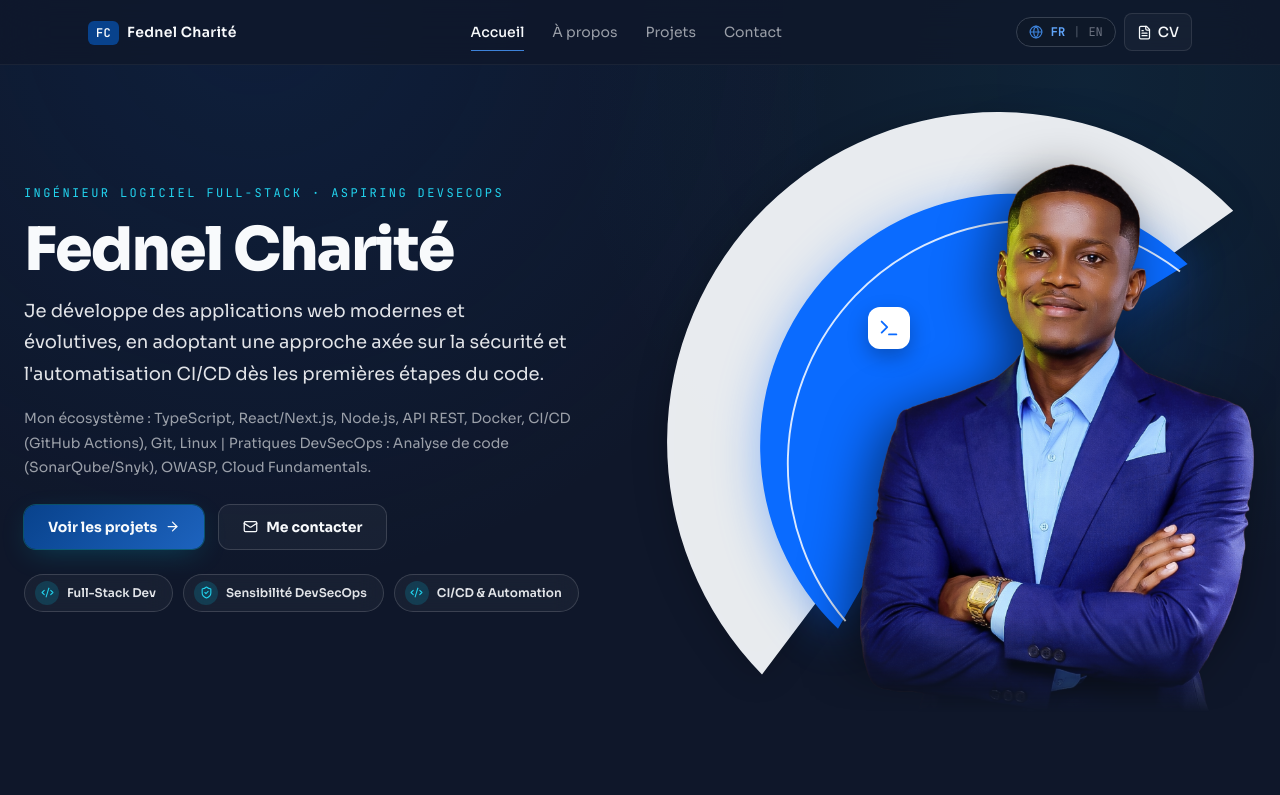
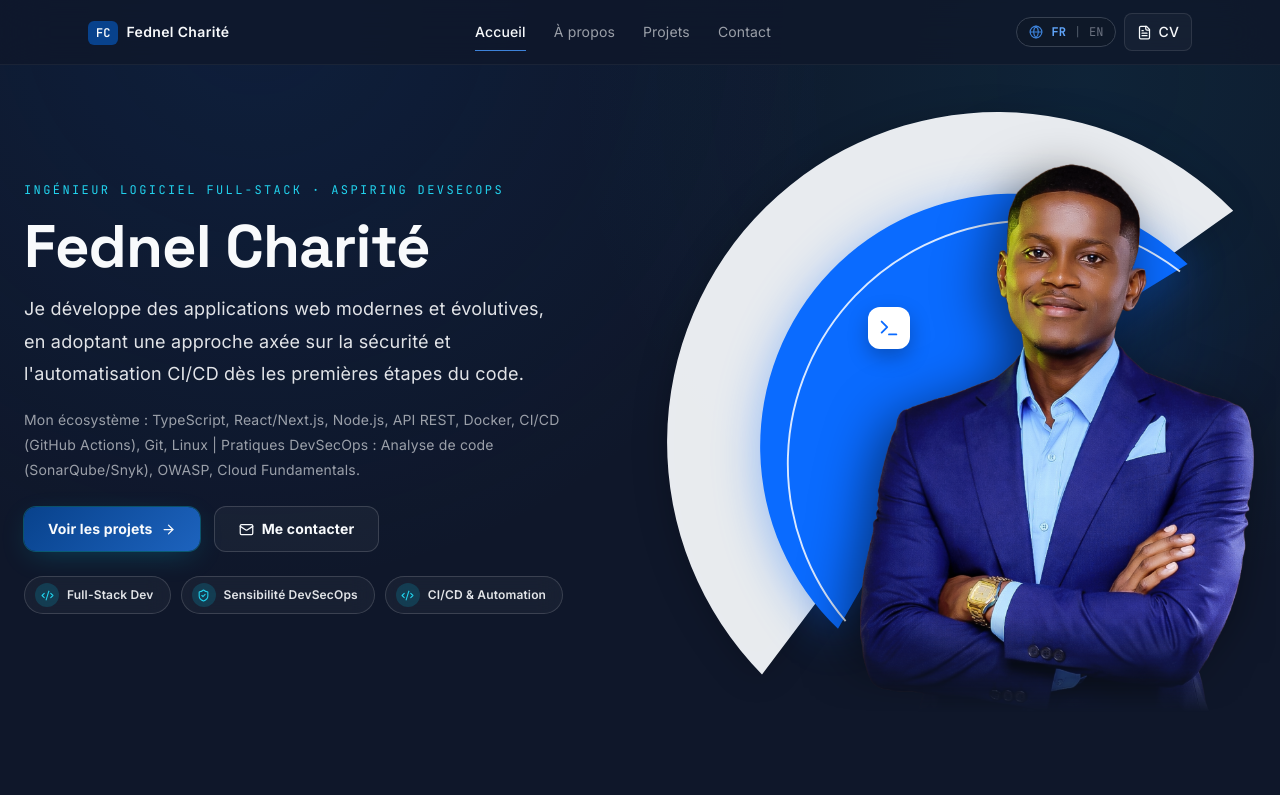
Before and after one commit to Feddy509/fednelCharite-portfolio, a Next.js app: page / in a window 1280 px wide. Shown: the top 795 px of the page. Built offline with nearby package versions, Linux system fonts and the light colour scheme.

Commit message:
correction des polices

```diff
--- a/app/globals.css
+++ b/app/globals.css
@@ -12,7 +12,7 @@
 }
 
 /* ===========================================================
-   TIPOGRAFI & STYLES DE BASE (OPTIMIZED)
+   TIPOGRAFI & STYLES DE BASE (OPTIMIZED & SPACED)
 =========================================================== */
 
 @layer base {
@@ -20,11 +20,12 @@
     scroll-behavior: smooth;
   }
 
-  /* Fond bleu uni orijinal la ak Sora + Amelyorasyon Line-Height */
+  /* Kò tèks la ap pran Inter ak pi bon espas liy (*line-height*) ak espas lèt */
   body {
-    font-family: var(--font-sora), -apple-system, BlinkMacSystemFont, "Segoe UI", Roboto, sans-serif !important;
-    line-height: 1.7 !important;
-    color: #e2e8f0;
+    font-family: var(--font-inter), -apple-system, BlinkMacSystemFont, "Segoe UI", Roboto, sans-serif !important;
+    line-height: 1.75 !important;
+    letter-spacing: 0.01em;
+    color: #cbd5e1;
     background-image: radial-gradient(
         circle at 20% 0%,
         rgba(8, 66, 140, 0.18),
@@ -34,25 +35,33 @@
     background-attachment: fixed;
   }
 
-  /* Asire paragraf yo respire tou */
+  /* Asire paragraf yo respire epi yo gen bon espasaj */
   p {
-    line-height: 1.75 !important;
+    line-height: 1.8 !important;
+    letter-spacing: 0.012em;
     color: #cbd5e1;
   }
 
-  /* Tit yo ap pran Sora ak pi bon espasaj */
+  /* Gwo tit yo ap pran Space Grotesk ak yon espasaj ki pa fè lèt yo kole */
   h1, h2, h3, h4, h5, h6 {
-    font-family: var(--font-sora), sans-serif !important;
-    letter-spacing: -0.03em;
+    font-family: var(--font-space), sans-serif !important;
+    letter-spacing: -0.015em; /* Diminye efè kole a pou tit yo parèt klè */
+    line-height: 1.25;
     color: #f8fafc;
   }
 
-  /* Monospace ap pran JetBrains Mono */
+  /* Kat yo ap pran Outfit pou yon bèl idantite vizyèl */
+  .card-title, h3 {
+    font-family: var(--font-outfit), sans-serif !important;
+  }
+
+  /* Monospace ap pran JetBrains Mono pou badj ak kòd DevSecOps */
   code, pre, .font-mono {
     font-family: var(--font-jetbrains), monospace !important;
+    letter-spacing: 0em;
   }
 
-  /* Koulè seleksyon an teks ki pran Cyan Accent la pou evite monokwòm */
+  /* Koulè seleksyon an teks ki pran Cyan Accent la */
   ::selection {
     background-color: rgba(6, 182, 212, 0.3);
     color: #ffffff;
@@ -81,7 +90,7 @@
     text-wrap: balance;
   }
 
-  /* Nouvo klas rapid pou koulè aksan yo */
+  /* Klas rapid pou koulè aksan yo */
   .text-accent-cyan {
     color: var(--color-cyan-accent);
   }
--- a/app/layout.tsx
+++ b/app/layout.tsx
@@ -1,5 +1,5 @@
 import type { Metadata } from "next";
-import { Sora, JetBrains_Mono } from "next/font/google";
+import { Inter, Space_Grotesk, Outfit, JetBrains_Mono } from "next/font/google";
 // @ts-ignore
 import "./globals.css";
 import Navbar from "@/components/Navbar";
@@ -8,14 +8,28 @@ import { ResumeModalProvider } from "@/components/ResumeModal";
 import { personalInfo } from "@/data/portfolioData";
 import { LanguageProvider } from "@/app/context/LanguageContext";
 
-// 1. Config polis Sora (Mete `--font-sora` pou Tailwind ak CSS ka detekte l)
-const sora = Sora({
+// 1. Config polis Inter (Kò tèks ak paragraf)
+const inter = Inter({
   subsets: ["latin"],
-  variable: "--font-sora",
+  variable: "--font-inter",
   display: "swap",
 });
 
-// 2. Config polis JetBrains Mono (Mete `--font-jetbrains`)
+// 2. Config polis Space Grotesk (Gwo tit yo / headings)
+const spaceGrotesk = Space_Grotesk({
+  subsets: ["latin"],
+  variable: "--font-space",
+  display: "swap",
+});
+
+// 3. Config polis Outfit (Kat yo / cards)
+const outfit = Outfit({
+  subsets: ["latin"],
+  variable: "--font-outfit",
+  display: "swap",
+});
+
+// 4. Config polis JetBrains Mono (DevSecOps, kòd ak badj)
 const jetbrainsMono = JetBrains_Mono({
   subsets: ["latin"],
   variable: "--font-jetbrains",
@@ -47,7 +61,7 @@ export default function RootLayout({
   return (
     <html
       lang="fr"
-      className={`${sora.variable} ${jetbrainsMono.variable}`}
+      className={`${inter.variable} ${spaceGrotesk.variable} ${outfit.variable} ${jetbrainsMono.variable}`}
     >
       <body className="bg-ink font-sans text-paper antialiased selection:bg-accent-600/30 selection:text-paper">
         <LanguageProvider>
--- a/tailwind.config.ts
+++ b/tailwind.config.ts
@@ -10,7 +10,6 @@ const config: Config = {
   theme: {
     extend: {
       colors: {
-        // Cobalt accent — primary action color, ramp built around #08428C
         accent: {
           50: "#EAF1FB",
           100: "#D0E1F7",
@@ -18,12 +17,11 @@ const config: Config = {
           300: "#6FA3E5",
           400: "#3D82D9",
           500: "#1D63BE",
-          600: "#08428C", // brand accent
+          600: "#08428C",
           700: "#06336B",
           800: "#052A59",
           900: "#041F42",
         },
-        // Cyan & Electric Blue — ajoute pou kraze monokwòm nan epi bay touche DevSecOps / Security
         cyan: {
           DEFAULT: "#06b6d4",
           50: "#ECFEFF",
@@ -40,31 +38,30 @@ const config: Config = {
           light: "#3D82D9",
           dark: "#1D63BE",
         },
-        // Dark foundation — cybersecurity / cloud register
         ink: {
-          DEFAULT: "#0F172A", // page background
-          surface: "#111827", // elevated card / nav surface
+          DEFAULT: "#0F172A",
+          surface: "#111827",
           border: "#1E293B",
           muted: "#334155",
         },
-        // Light foundation — accessibility contrast layer
         paper: {
           DEFAULT: "#F8FAFC",
           dim: "#E2E8F0",
         },
       },
       fontFamily: {
-        sans: ["var(--font-sora)", "system-ui", "sans-serif"],
-        mono: ["var(--font-jetbrains)", "ui-monospace", "monospace"],
+        // Separe polis yo pou chak zòn gen pwòp idantite l pwofesyonèl:
+        sans: ["var(--font-inter)", "system-ui", "sans-serif"],       // Pou kò tèks ak paragraf (Clean & Readable)
+        heading: ["var(--font-space)", "sans-serif"],               // Pou gwo tit yo (Tech & Engineering look)
+        card: ["var(--font-outfit)", "sans-serif"],                 // Pou kat yo ak sous-titres
+        mono: ["var(--font-jetbrains)", "ui-monospace", "monospace"], // Pou kòd, badj ak element DevSecOps
       },
       backgroundImage: {
-        // Entegre Cyan nan grid-glow la pou yon efè vizyèl ki pi rich
         "grid-glow":
           "radial-gradient(circle at 20% 0%, rgba(8,66,140,0.25), transparent 45%), radial-gradient(circle at 85% 15%, rgba(6,182,212,0.15), transparent 40%)",
         "cta-gradient": "linear-gradient(135deg, #08428C 0%, #1D63BE 100%)",
       },
       boxShadow: {
-        // Amelyore lonbraj ak yon ti kras cyan glow pou eleman kle yo
         glow: "0 0 0 1px rgba(6,182,212,0.35), 0 8px 30px -8px rgba(6,182,212,0.3)",
         card: "0 1px 0 rgba(248,250,252,0.04) inset, 0 20px 40px -24px rgba(0,0,0,0.6)",
       },
```
